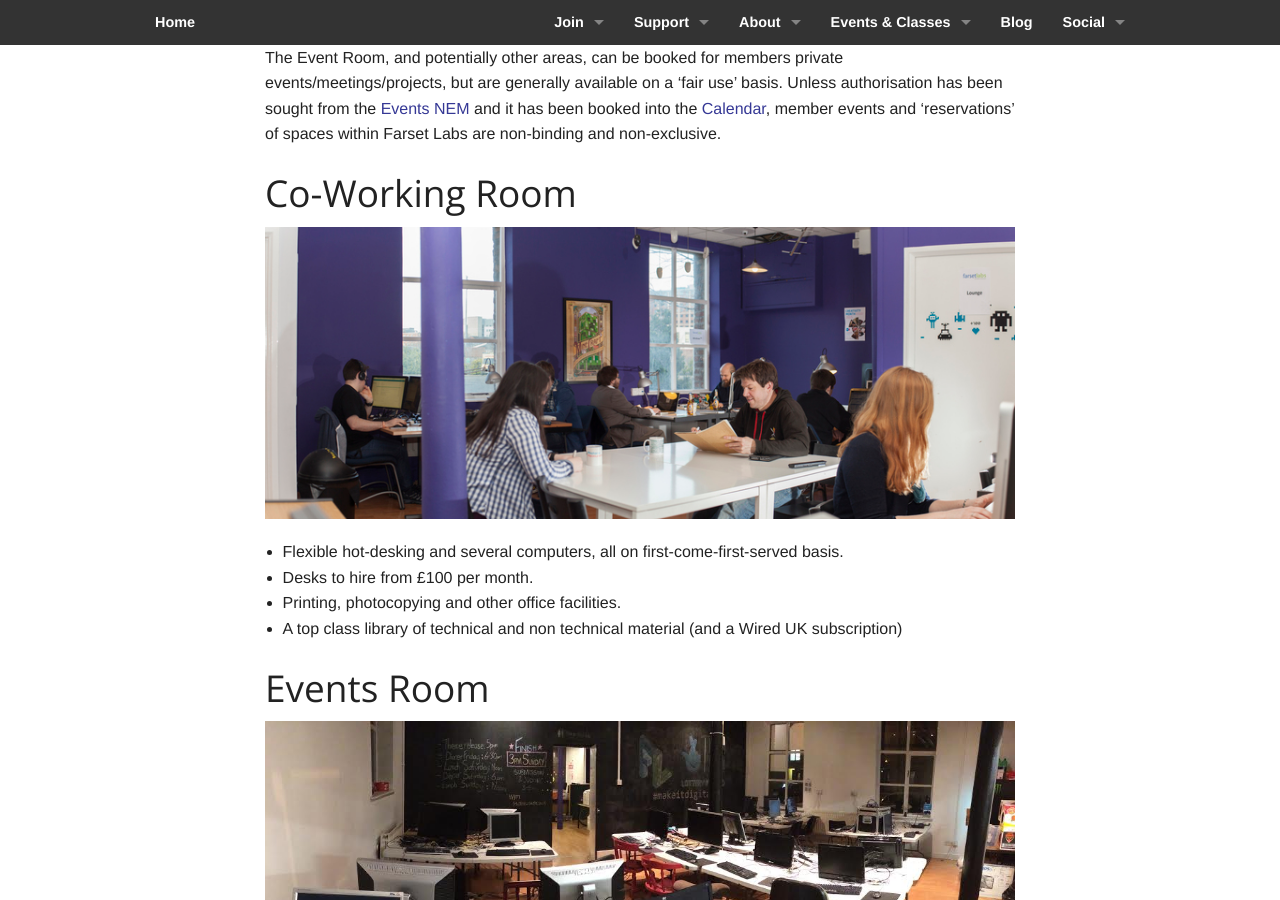
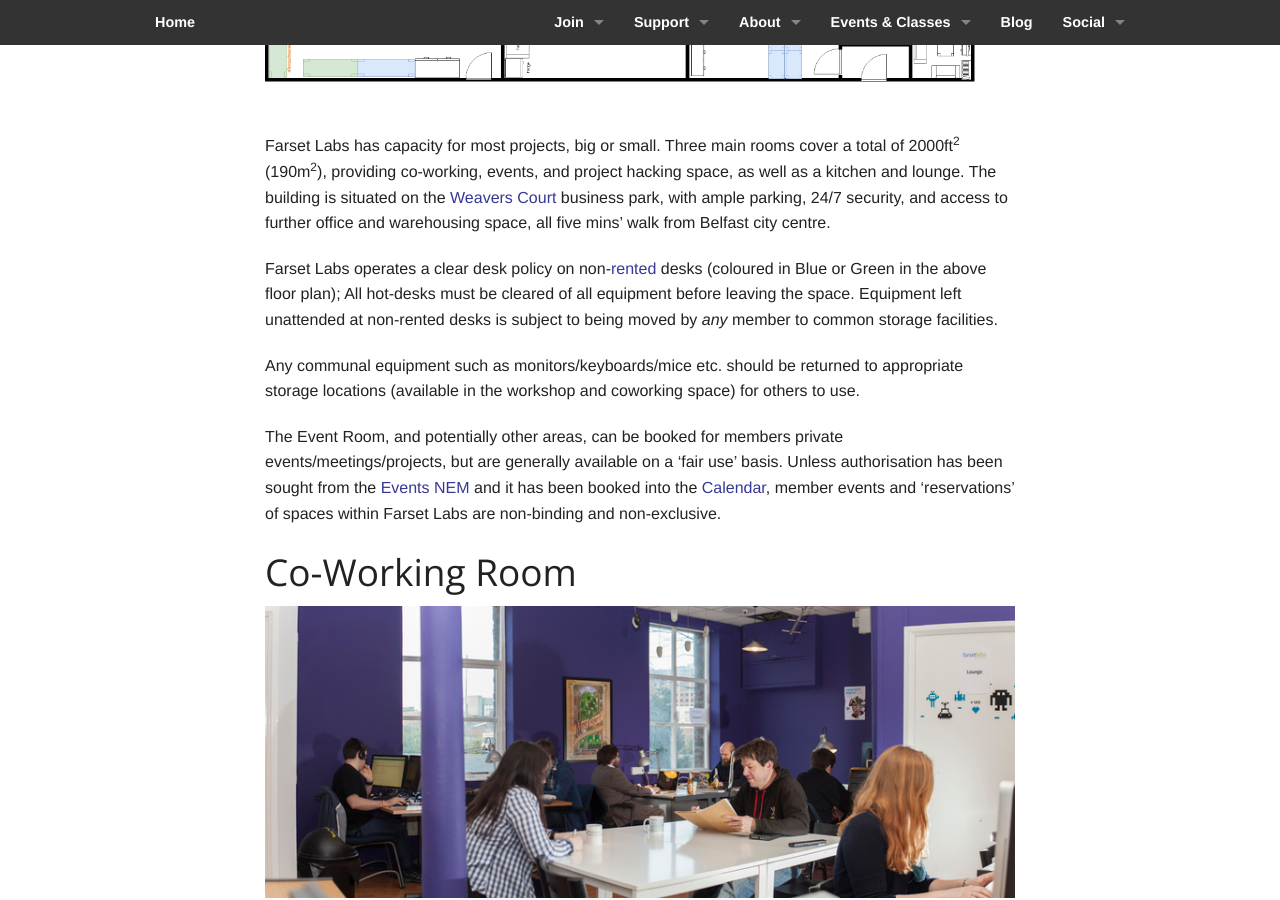
Before and after one commit to FarsetLabs/farsetlabs.github.io, a Jekyll site: the page built from about/facility.md, in a window 1280 px wide and 900 px high, scrolled down 1147 px. Built offline with Jekyll 4.4.1, drawn with Linux system fonts in a browser that asks for light colours; some of the changed text lies outside the part shown.

Commit message:
desk rental pr

```diff
--- a/about/facility.md
+++ b/about/facility.md
@@ -38,7 +38,14 @@ We provide space, tools and community. Members can come as little or as often as
 
 # The Space
 
+[![](/about/floor_plan.png)](/about/floor_plan.png)
+
 Farset Labs has capacity for most projects, big or small. Three main rooms cover a total of 2000ft<sup>2</sup> (190m<sup>2</sup>), providing co-working, events, and project hacking space, as well as a kitchen and lounge. The building is situated on the [Weavers Court](http://www.weaverscourt.com/) business park, with ample parking, 24/7 security, and access to further office and warehousing space, all five mins' walk from Belfast city centre.
+
+Farset Labs operates a clear desk policy on non-[rented](/membership/index#deskrental) desks (coloured in Blue or Green in the above floor plan); All hot-desks must be cleared of all equipment before leaving the space.
+Equipment left unattended at non-rented desks is subject to being moved by *any* member to common storage facilities.
+
+Any communal equipment such as monitors/keyboards/mice etc. should be returned to appropriate storage locations (available in the workshop and coworking space) for others to use.
 
 The Event Room, and potentially other areas, can be booked for members private events/meetings/projects, but are generally
 available on a 'fair use' basis.
@@ -71,6 +78,7 @@ Unless authorisation has been sought from the [Events NEM](/about/index.html) an
   * Mobile workbenches.
   * Project storage shelving and boxes.
 
+Two workbenches at the back of the space are available for hire on the same basis as regular rentable desks (£100/m)
 
 # Hiring the Space
 
```
Also changed, not shown: about/rules_and_policies.md (+3 -0 lines), membership/index.md (+1 -0 lines), about/floor_plan.png (added).
